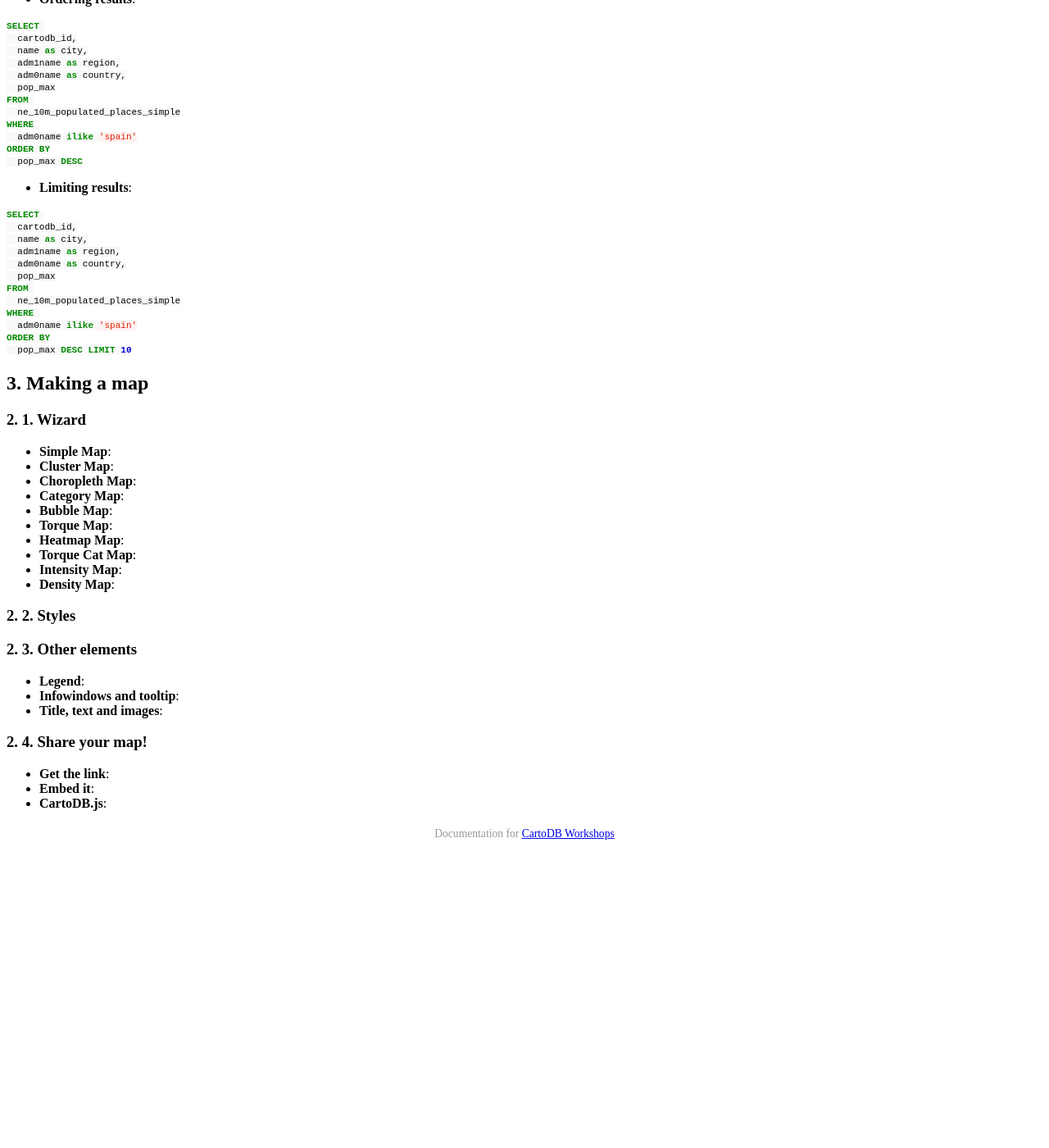
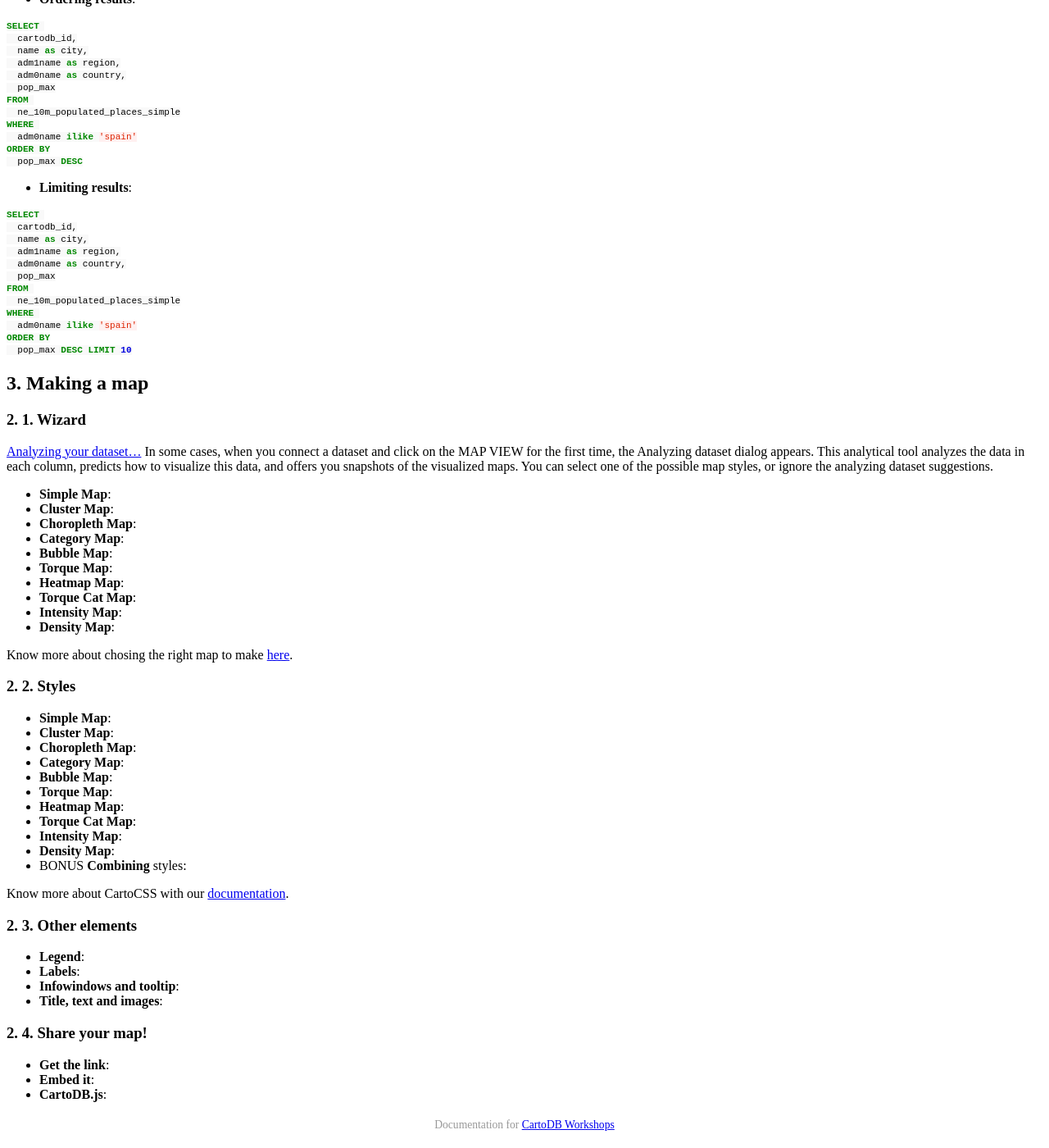
Before and after one commit to CartoDB/training, a Jekyll site: the page built from _posts/2016-05-6-jpd16-intro.md, in a window 1280 px wide and 1400 px high, scrolled down 4180 px. Shown: the whole window at 82% size. Built offline with Jekyll 4.4.1, drawn with Linux system fonts in a browser that asks for light colours; a style sheet for code colours, icons or effects is not loaded; before the commit the page ends 5225 px from its top, so only the background shows below that; some of the changed text lies outside the part shown.

```diff
--- a/_posts/2016-05-6-jpd16-intro.md
+++ b/_posts/2016-05-6-jpd16-intro.md
@@ -266,6 +266,8 @@
 
 ### 2. 1. Wizard
 
+[Analyzing your dataset...](http://docs.cartodb.com/cartodb-editor/datasets/#analyzing-your-dataset) In some cases, when you connect a dataset and click on the MAP VIEW for the first time, the Analyzing dataset dialog appears. This analytical tool analyzes the data in each column, predicts how to visualize this data, and offers you snapshots of the visualized maps. You can select one of the possible map styles, or ignore the analyzing dataset suggestions.
+
 * **Simple Map**:
 * **Cluster Map**:
 * **Choropleth Map**:
@@ -277,11 +279,28 @@
 * **Intensity Map**:
 * **Density Map**:
 
+Know more about chosing the right map to make [here](http://academy.cartodb.com/courses/intermediate-design/which-kind-of-map-should-i-make/).
+
 ### 2. 2. Styles
+
+* **Simple Map**:
+* **Cluster Map**:
+* **Choropleth Map**:
+* **Category Map**:
+* **Bubble Map**:
+* **Torque Map**:
+* **Heatmap Map**:
+* **Torque Cat Map**:
+* **Intensity Map**:
+* **Density Map**:
+* BONUS **Combining** styles:
+
+Know more about CartoCSS with our [documentation](http://docs.cartodb.com/cartodb-editor/datasets/#analyzing-your-dataset).
 
 ### 2. 3. Other elements
 
 * **Legend**:
+* **Labels**:
 * **Infowindows and tooltip**:
 * **Title, text and images**:
 
```
Also changed, not shown: other parts of _posts/2016-05-6-jpd16-intro.md (+2 -2 lines).
